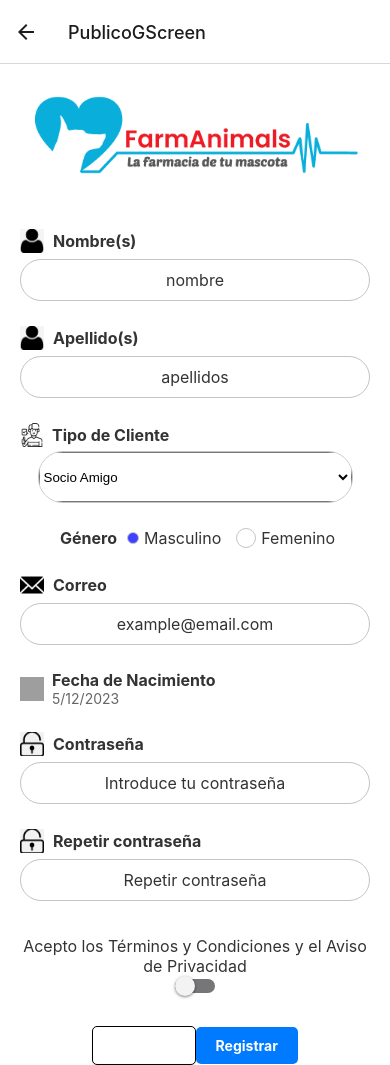
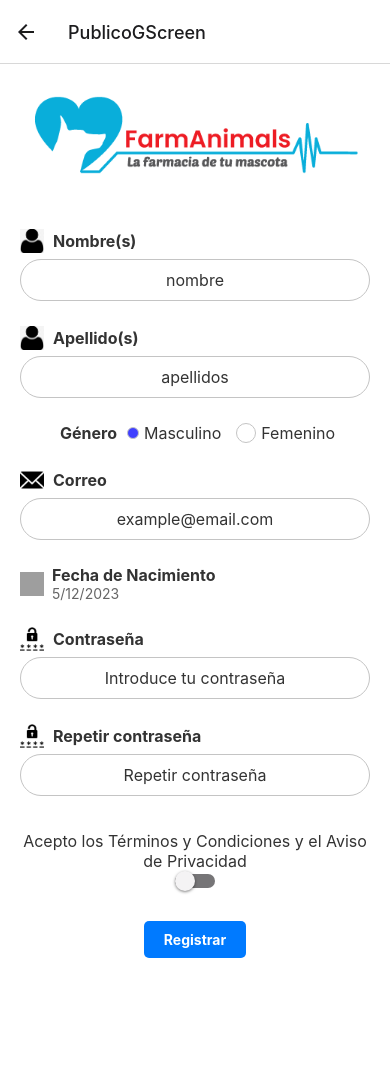
Before and after one commit to FarmanimalsSistemas/FarmanimalsApp, a React Native app: screen /PublicoGScreen in a window 390 px wide. After the commit the page ends 958 px from the top, so only its background shows below. Built offline with nearby package versions, Linux system fonts and the light colour scheme; grey boxes are pictures that could not be loaded.

Commit message:
Arregle los forumarios en estilos y quite el boton cancelar de registrar publico

```diff
--- a/src/components/common/CustomSocialButtons.jsx
+++ b/src/components/common/CustomSocialButtons.jsx
@@ -28,7 +28,7 @@ const CustomSocialButtons = ({facebookIcon, googleIcon}) => {
       alignItems: 'center',
       backgroundColor: '#99D2F5', // Color de fondo de Facebook
       padding: 8,
-      borderRadius: 50,
+      borderRadius: 60,
       marginVertical: 10,
     },
     icon: {
@@ -38,6 +38,6 @@ const CustomSocialButtons = ({facebookIcon, googleIcon}) => {
     },
     socialText: {
       color: 'black', // Color del texto
-      fontSize: 16, // Tamaño del texto
+      fontSize: 17, // Tamaño del texto
     },
   };
--- a/src/screens/LoginScreen.jsx
+++ b/src/screens/LoginScreen.jsx
@@ -80,6 +80,7 @@ import CustomSocialButtons from '../components/common/CustomSocialButtons';
 const styles = StyleSheet.create({
   container: {
     paddingHorizontal: 20,
+    backgroundColor: 'white',
   },
   logo: {
     width: 350, // Ajustar según tu logo
--- a/src/screens/PrivacyPolicyScreen.jsx
+++ b/src/screens/PrivacyPolicyScreen.jsx
@@ -9,7 +9,7 @@ const PrivacyPolicyScreen = () => {
       <Text style={styles.header}>Bienvenido al Mundo Farmanimals</Text>
 
       <View style={styles.alertContainer}>
-        <Icon name="alert" size={30} color="#E74C3C" style={styles.alertIcon} />
+
         <Text style={styles.alertText}>¡¡¡Alerta Aviso de privacidad!!!</Text>
       </View>
 
@@ -45,6 +45,7 @@ const styles = StyleSheet.create({
   header: {
     fontSize: 24,
     fontWeight: 'bold',
+    color: 'black',
     textAlign: 'center',
     marginTop: 20,
     marginBottom: 10,
@@ -59,7 +60,7 @@ const styles = StyleSheet.create({
     marginRight: 10,
   },
   alertText: {
-    fontSize: 18,
+    fontSize: 25,
     fontWeight: 'bold',
     color: '#E74C3C',
   },
--- a/src/screens/PublicoGScreen.jsx
+++ b/src/screens/PublicoGScreen.jsx
@@ -25,10 +25,6 @@ const PublicoGScreen = () => {
     confirmPassword: '',
   });
 
-  const handleCancel = () => {
-    console.log('Cancelado');
-    // Aquí iría la lógica para manejar la acción de cancelar
-  };
 
 
   const handleRegister = () => {
@@ -62,21 +58,7 @@ const PublicoGScreen = () => {
         title="Apellido(s)"
         placeholder="apellidos"
       />
-      <CustomPickerField
-        icon={require('../assets/images/client-icon.png')} // Asegúrate de tener la imagen en tu proyecto
-        title="Tipo de Cliente"
-        selectedValue={customerType}
-        onValueChange={(itemValue, itemIndex) => setCustomerType(itemValue)}
-        items={[
-          { label: 'Socio Amigo', value: 'Socio Amigo' },
-          { label: 'MVZ', value: 'MVZ' },
-          { label: 'Franquiciatario', value: 'Franquiciatario' },
-          { label: 'Cliente Institucional', value: 'Cliente Institucional' },
-          { label: 'Empleado Institucional', value: 'Empleado Institucional' },
-          { label: 'Mayorista', value: 'Mayorista' },
 
-        ]}
-      />
       <CustomRadioField
         title="Género"
         selectedValue={gender}
@@ -113,9 +95,7 @@ const PublicoGScreen = () => {
       />
        <TermsSwitch />
        <View style={styles.buttonContainer}>
-        <TouchableOpacity onPress={handleCancel} style={[styles.button, styles.cancelButton]}>
-          <Text style={styles.buttonText}>Cancelar</Text>
-        </TouchableOpacity>
+
         <TouchableOpacity onPress={handleRegister} style={[styles.button, styles.registerButton]}>
           <Text style={styles.buttonText}>Registrar</Text>
         </TouchableOpacity>
```
Also changed, not shown: src/assets/images/password-icon.png.
